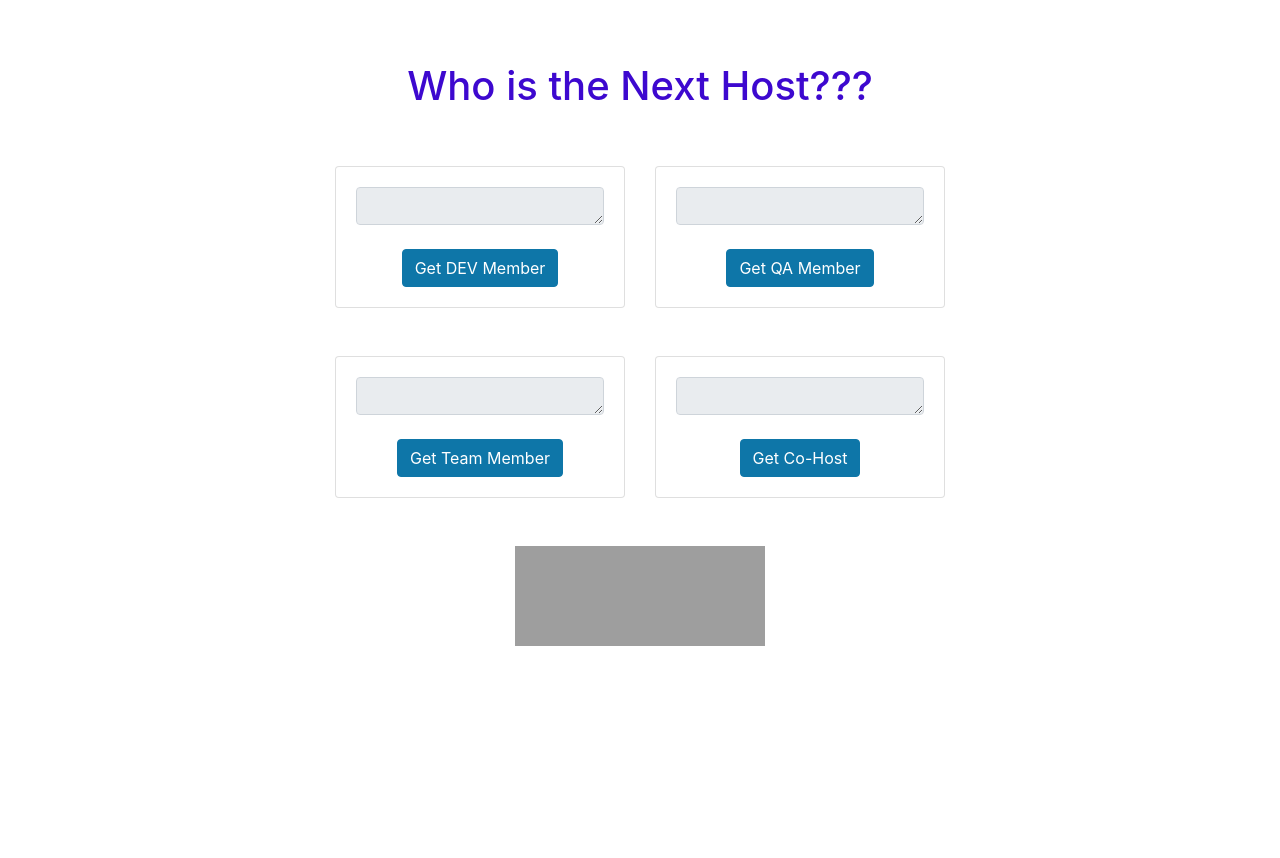
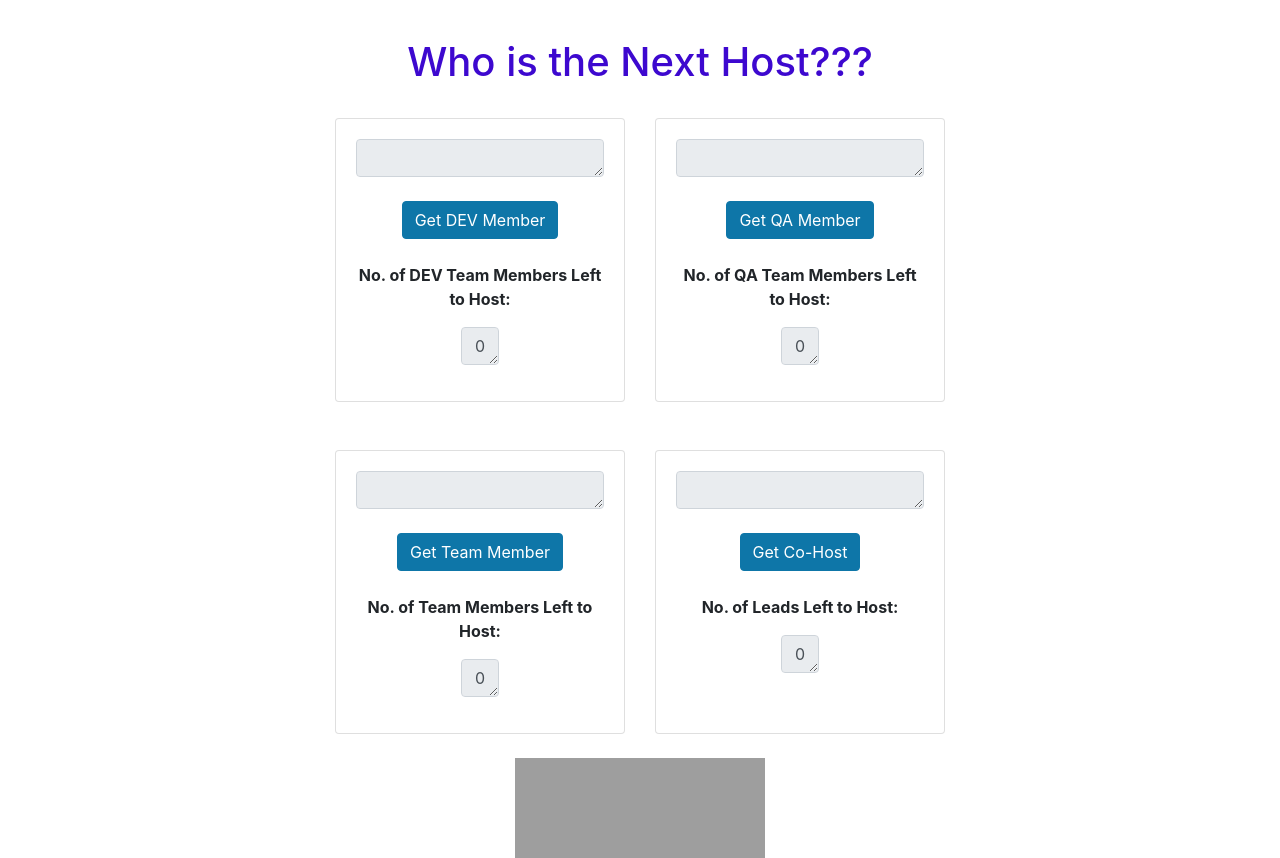
Before and after one commit to SidharthK-5/FastAPI, a FastAPI app: page / in a window 1280 px wide. Shown: the part 56-914 px from the top of the page. Before the commit the page ends 702 px from the top, so only its background shows below. Run offline with FastAPI, Linux system fonts and the light colour scheme; some libraries are stand-ins or nearby versions; grey boxes are pictures that could not be loaded.

Commit message:
feat RandomName: - text field indicating no of members left in each sub team

```diff
--- a/RandomName/routers/members.py
+++ b/RandomName/routers/members.py
@@ -68,7 +68,11 @@ async def reset_hosting_status(
     exception_type: str = None, db: Session = Depends(get_db)
 ):
     if not exception_type:
-        members = db.query(models.Members).all()
+        members = (
+            db.query(models.Members)
+            .filter(models.Members.exception.in_(["Yes", "No"]))
+            .all()
+        )
     else:
         members = (
             db.query(models.Members)
@@ -206,3 +210,27 @@ async def edit_member_commit(
     db.commit()
 
     return RedirectResponse(url="/members/view-all", status_code=status.HTTP_302_FOUND)
+
+
+@router.get("/count-dev-team-members")
+async def count_dev_team_members(db: Session = Depends(get_db)):
+    members = await query_from_db(team="DEV", db=db)
+    return len(members)
+
+
+@router.get("/count-qa-team-members")
+async def count_qa_team_members(db: Session = Depends(get_db)):
+    members = await query_from_db(team="QA", db=db)
+    return len(members)
+
+
+@router.get("/count-tentative-team-members")
+async def count_tentative_team_members(db: Session = Depends(get_db)):
+    members = await query_from_db(exception="Tentative", db=db)
+    return len(members)
+
+
+@router.get("/count-all-members")
+async def count_all_members(db: Session = Depends(get_db)):
+    members = await query_from_db(db=db)
+    return len(members)
--- a/RandomName/templates/home.html
+++ b/RandomName/templates/home.html
@@ -1,23 +1,37 @@
 
 
 {% include "layout.html" %}
-        <br><br>
+        <br>
         <center>
             <h1>Who is the Next Host???</h1>
-            <br><br>
+            <br>
             <div class="card-deck" style="width: 50%;">
                 <div class="card text-center">
                     <div class="card-body">
                         <textarea id="card1" class="form-control text-area-dev" rows="1" readonly></textarea>
                         <br>
-                        <button class="btn btn-primary" onclick="fetchData('card1', 'members/random-dev-team-member')">Get DEV Member</button>
+                        <button class="btn btn-primary" onclick="fetchDataAll(['card1', 'count1', 'count2', 'count3', 'count4'], ['members/random-dev-team-member', 'members/count-dev-team-members', 'members/count-qa-team-members', 'members/count-all-members', 'members/count-tentative-team-members'])">Get DEV Member</button>
+                        <br><br>
+                        <p>
+                            <b>No. of DEV Team Members Left to Host:</b>
+                            <center>
+                                <textarea id="count1" class="form-control text-area-dev" rows="1" style="width: 15%" readonly></textarea>
+                            </center>
+                        </p>
                     </div>
                 </div>
                 <div class="card text-center">
                     <div class="card-body">
                         <textarea id="card2" class="form-control text-area-dev" rows="1" readonly></textarea>
                         <br>
-                        <button class="btn btn-primary" onclick="fetchData('card2', 'members/random-qa-team-member')">Get QA Member</button>
+                        <button class="btn btn-primary" onclick="fetchDataAll(['card2', 'count1', 'count2', 'count3', 'count4'], ['members/random-qa-team-member', 'members/count-dev-team-members', 'members/count-qa-team-members', 'members/count-all-members', 'members/count-tentative-team-members'])">Get QA Member</button>
+                        <br><br>
+                        <p>
+                            <b>No. of QA Team Members Left to Host:</b>
+                            <center>
+                                <textarea id="count2" class="form-control text-area-dev" rows="1" style="width: 15%" readonly></textarea>
+                            </center>
+                        </p>
                     </div>
                 </div>
             </div>
@@ -27,7 +41,14 @@
                     <div class="card-body">
                         <textarea id="card3" class="form-control" rows="1" readonly></textarea>
                         <br>
-                        <button class="btn btn-primary" onclick="fetchData('card3', 'members/random-team-member')">Get Team Member</button>
+                        <button class="btn btn-primary" onclick="fetchDataAll(['card3', 'count1', 'count2', 'count3', 'count4'], ['members/random-team-member', 'members/count-dev-team-members', 'members/count-qa-team-members', 'members/count-all-members', 'members/count-tentative-team-members'])">Get Team Member</button>
+                        <br><br>
+                        <p>
+                            <b>No. of Team Members Left to Host:</b>
+                            <center>
+                                <textarea id="count3" class="form-control text-area-dev" rows="1" style="width: 15%" readonly></textarea>
+                            </center>
+                        </p>
                     </div>
                 </div>
 
@@ -35,11 +56,18 @@
                     <div class="card-body">
                         <textarea id="card4" class="form-control" rows="1" readonly></textarea>
                         <br>
-                        <button class="btn btn-primary" onclick="fetchData('card4', 'members/random-tentative-team-member')">Get Co-Host</button>
+                        <button class="btn btn-primary" onclick="fetchDataAll(['card4', 'count1', 'count2', 'count3', 'count4'], ['members/random-tentative-team-member', 'members/count-dev-team-members', 'members/count-qa-team-members', 'members/count-all-members', 'members/count-tentative-team-members'])">Get Co-Host</button>
+                        <br><br>
+                        <p>
+                            <b>No. of Leads Left to Host:</b>
+                            <center>
+                                <textarea id="count4" class="form-control text-area-dev" rows="1" style="width: 15%" readonly></textarea>
+                            </center>
+                        </p>
                     </div>
                 </div>
             </div>
-            <br><br>
+            <br>
             <div>
                 <img src="{{ url_for("static", path="/images/project_logo.png") }}" alt="Project Logo not found :(" style="width: 250px; height: 100px;">
             </div>
@@ -53,5 +81,13 @@
                     })
                     .catch(error => console.log(error));
                 }
-            </script>
-        </center>
+
+                function fetchDataAll(cardIds, urls) {
+                    for (let i = 0; i < cardIds.length; i++) {
+                        fetchData(cardIds[i], urls[i]);
+                    }
+                }
+                window.onload = function() {
+                    fetchDataAll(['count1', 'count2', 'count3', 'count4'], ['members/count-dev-team-members', 'members/count-qa-team-members', 'members/count-all-members', 'members/count-tentative-team-members']);
+                };
+            </script>  </center>
```
